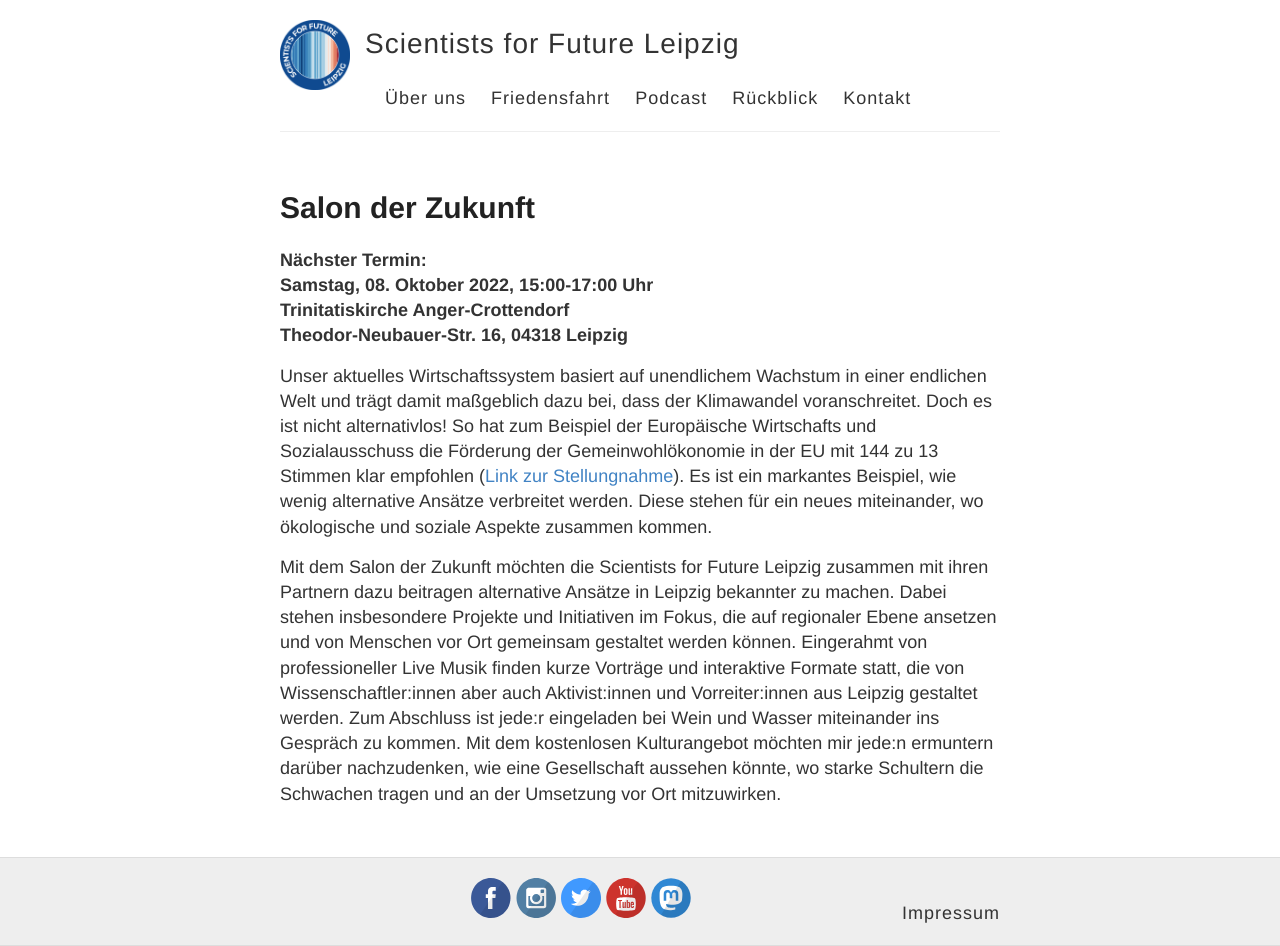
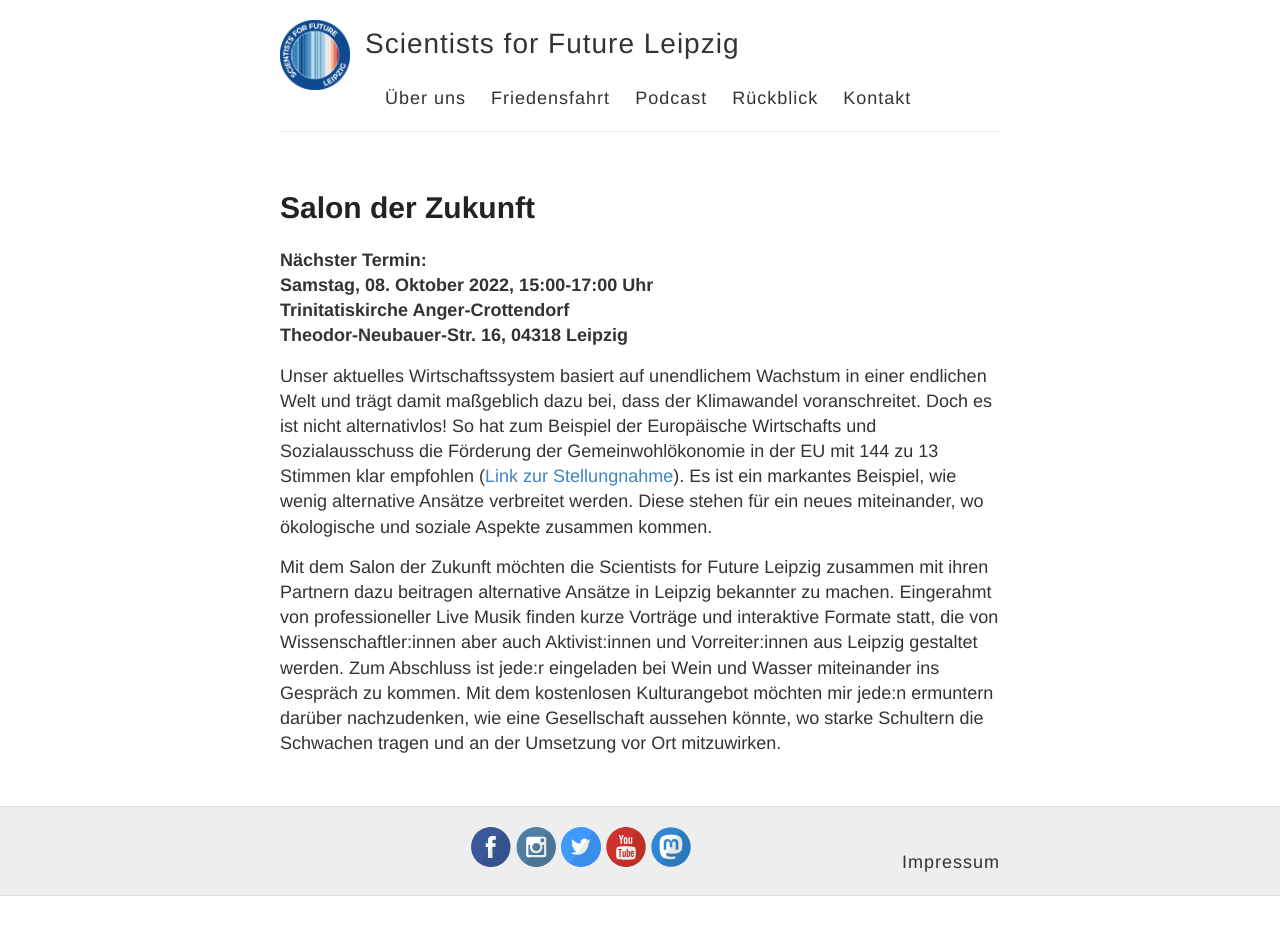
Before and after one commit to s4f-leipzig/s4f-leipzig.github.io, a Jekyll site: the page built from salon.md, in a window 1280 px wide. Built offline with Jekyll 4.4.1, drawn with Linux system fonts in a browser that asks for light colours; a file with an impossible date is left out; after the commit the page ends 900 px from its top, so only the background shows below that.

Commit message:
Update salon.md

```diff
--- a/salon.md
+++ b/salon.md
@@ -15,4 +15,4 @@
 (<a href="https://eur-lex.europa.eu/legal-content/DE/TXT/?uri=CELEX%3A52015IE2060">Link zur Stellungnahme</a>). Es ist ein markantes Beispiel, wie wenig
 alternative Ansätze verbreitet werden. Diese stehen für ein neues miteinander, wo ökologische und soziale Aspekte zusammen kommen.
 
-Mit dem Salon der Zukunft möchten die Scientists for Future Leipzig zusammen mit ihren Partnern dazu beitragen alternative Ansätze in Leipzig bekannter zu machen. Dabei stehen insbesondere Projekte und Initiativen im Fokus, die auf regionaler Ebene ansetzen und von Menschen vor Ort gemeinsam gestaltet werden können. Eingerahmt von professioneller Live Musik finden kurze Vorträge und interaktive Formate statt, die von Wissenschaftler:innen aber auch Aktivist:innen und Vorreiter:innen aus Leipzig gestaltet werden. Zum Abschluss ist jede:r eingeladen bei Wein und Wasser miteinander ins Gespräch zu kommen. Mit dem kostenlosen Kulturangebot möchten mir jede:n ermuntern darüber nachzudenken, wie eine Gesellschaft aussehen könnte, wo starke Schultern die Schwachen tragen und an der Umsetzung vor Ort mitzuwirken.
+Mit dem Salon der Zukunft möchten die Scientists for Future Leipzig zusammen mit ihren Partnern dazu beitragen alternative Ansätze in Leipzig bekannter zu machen. Eingerahmt von professioneller Live Musik finden kurze Vorträge und interaktive Formate statt, die von Wissenschaftler:innen aber auch Aktivist:innen und Vorreiter:innen aus Leipzig gestaltet werden. Zum Abschluss ist jede:r eingeladen bei Wein und Wasser miteinander ins Gespräch zu kommen. Mit dem kostenlosen Kulturangebot möchten mir jede:n ermuntern darüber nachzudenken, wie eine Gesellschaft aussehen könnte, wo starke Schultern die Schwachen tragen und an der Umsetzung vor Ort mitzuwirken.
```
